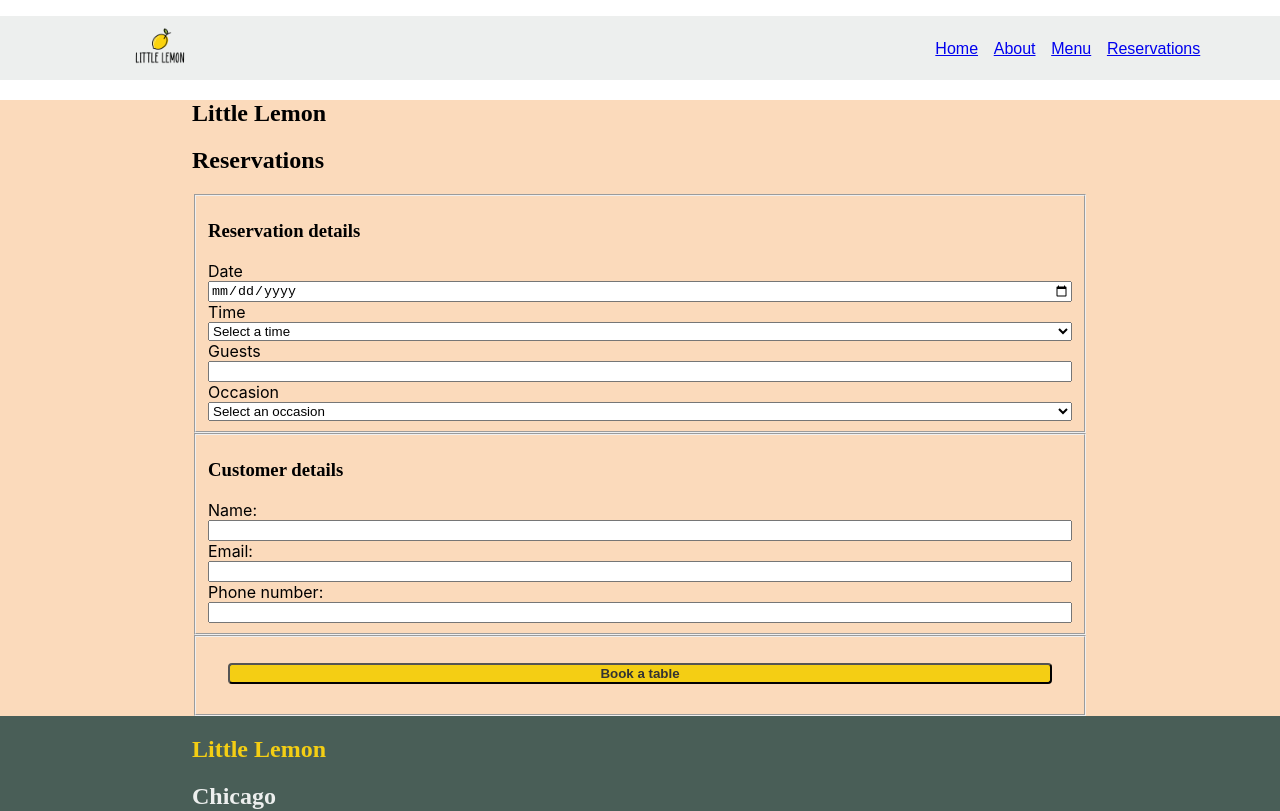
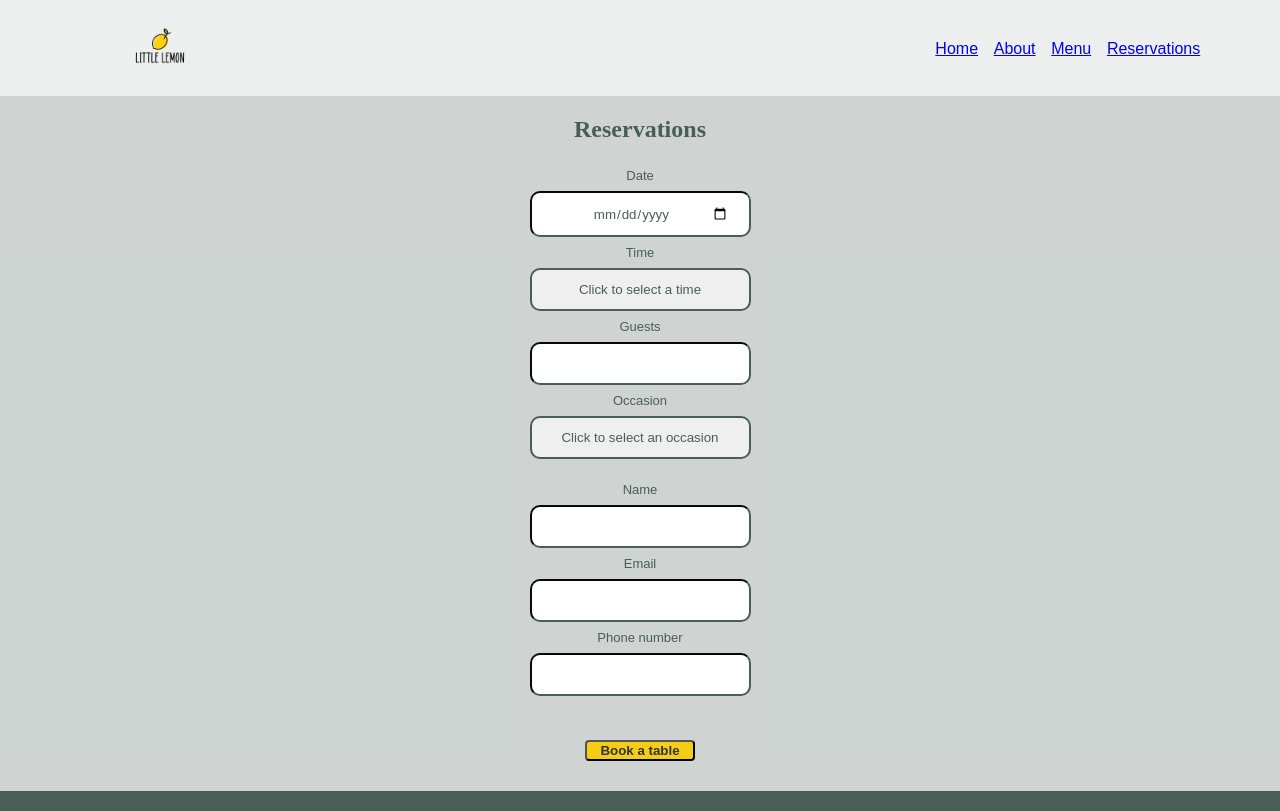
Before and after one commit to karolynegomes/my-final-project, a React (Create React App) app: page /Reservations in a window 1280 px wide. Shown: the top 811 px of the page. Built offline with nearby package versions, Linux system fonts and the light colour scheme.

Commit message:
More CSS

```diff
--- a/src/App.css
+++ b/src/App.css
@@ -157,10 +157,73 @@ form > fieldset {
 }
 
 .reservations {
-  background-color: #FBDABB;
+  background-color: #495e5743;
 }
 
 .reservations > div {
   margin-left: 15%;
   margin-right: 15%;
 }
+
+.reservations > .form-div {
+  display: flex;
+  flex-direction: column;
+  align-items: center;
+}
+
+input {
+  font-family: sans-serif;
+  color: #495E57;
+  width: 100%;
+  padding: 12px 20px;
+  margin: 8px 0;
+  box-sizing: border-box;
+  border-width: 2px;
+  border-color: #495E57;
+  border-radius: 10px;
+  text-align: center;
+}
+
+select {
+  font-family: sans-serif;
+  color: #495E57;
+  width: 100%;
+  padding: 12px 20px;
+  margin: 8px 0;
+  box-sizing: border-box;
+  border-width: 2px;
+  border-color: #495E57;
+  border-radius: 10px;
+  -moz-appearance: none; /* Firefox */
+  -webkit-appearance: none; /* Safari and Chrome */
+  appearance: none;
+  text-align: center;
+}
+
+label {
+  font-family: sans-serif;
+  font-size: small;
+  color: #495E57;
+}
+
+fieldset {
+  display: flex;
+  align-items: center;
+  border: 0;
+}
+
+
+@media screen and (max-width: 375px) {
+  .herosection-photo {
+    display: none;
+  }}
+/*
+@media screen and (max-width: 768px) {
+  img {
+    display: none;
+  }}
+
+@media screen and (max-width: 1024px) {
+  img {
+    display: none;
+  }}*/
--- a/src/components/About.js
+++ b/src/components/About.js
@@ -3,7 +3,7 @@ import Restaurant from './icons_assets/Mario and Adrian A.jpg'
 
 function About () {
     return (
-        <section className='About'>
+        <section className='About' style={{display: 'flex'}}>
             <div>
                 <h1 style={{color: "#495E57", fontSize: 25}}>About</h1>
                 <div style={{display: 'flex', justifyContent: 'space-between', alignItems: 'center', margin: 30}}>
--- a/src/components/BookForm.js
+++ b/src/components/BookForm.js
@@ -9,15 +9,15 @@ function BookForm () {
     const [date, setDate] = useState("");
     const [guests, setGuests] = useState("");
     const [occasion, setOccasion] = useState([
-        'Select an occasion',
+        'Click to select an occasion',
         'Birthday',
         'Anniversary',
         'Engagement',
         'Other',
+
     ]);
-
     const [availableTimes, setAvailableTimes] = useState([
-        'Select a time',
+        'Click to select a time',
         '12:00-13:00',
         '13:00-14:00',
         '14:00-15:00',
@@ -34,7 +34,6 @@ function BookForm () {
         setEmail("");
         setPhone("");
         setDate("");
-        setAvailableTimes("");
         setGuests("");
         setOccasion("");
     }
@@ -44,7 +43,6 @@ function BookForm () {
         <div>
             <form onSubmit={handleSubmit}>
                 <fieldset>
-                    <h3>Reservation details</h3>
                     <label htmlFor="date">Date</label>
                     <input id="date" type="date" value={date} onChange={(e)=>setDate(e.target.value)} required/>
                     <label htmlFor="time">Time</label>
@@ -67,12 +65,11 @@ function BookForm () {
                     </select>
                 </fieldset>
                 <fieldset>
-                    <h3>Customer details</h3>
-                    <label htmlFor="name">Name:</label>
+                    <label htmlFor="name">Name</label>
                     <input value={name} id="name" onChange={(e)=>setName(e.target.value)} required/>
-                    <label htmlFor="email">Email:</label>
+                    <label htmlFor="email">Email</label>
                     <input value={email} id="email" onChange={(e)=>setEmail(e.target.value)} required/>
-                    <label htmlFor="phonenumber">Phone number:</label>
+                    <label htmlFor="phonenumber">Phone number</label>
                     <input value={phone} id="phonenumber" onChange={(e)=>setPhone(e.target.value)}/>
                 </fieldset>
                 <fieldset>
--- a/src/components/Button.js
+++ b/src/components/Button.js
@@ -2,7 +2,7 @@ import React from "react";
 
 function Button (props) {
     return (
-        <button style={{borderRadius: 4, backgroundColor: '#F4CE14',fontFamily: 'sans-serif',color: '#333333', maxHeight: 21, margin:20}}><b>{props.text}</b></button>
+        <button style={{borderRadius: 4, backgroundColor: '#F4CE14', fontFamily: 'sans-serif', color: '#333333', maxHeight: 21, minHeight: 21, maxWidth: 110, minWidth: 110, margin:20}}><b>{props.text}</b></button>
     )
 }
 
--- a/src/components/HeroSection.js
+++ b/src/components/HeroSection.js
@@ -4,7 +4,7 @@ import Button from './Button';
 
 function HeroSection () {
     return (
-        <section className='HeroSection'>
+        <section className='HeroSection' style={{display: 'flex', flexDirection: 'column'}}>
             <div>
                 <h1 style={{color: "#F4CE14"}}>Little Lemon</h1>
                 <h2 style={{color: "#EDEFEE"}}>Chicago</h2>
@@ -18,7 +18,7 @@ function HeroSection () {
                     </p>
                     <Button text={'Book a table'}></Button>
                 </div >
-                <img src={require('./restauranfood.jpg')} style={{maxWidth: 150, margin:50}}/>
+                <img className='herosection-photo' src={require('./restauranfood.jpg')} style={{maxWidth: 150, margin:50}}/>
                 </div>
             </div>
         </section>
--- a/src/components/Home.js
+++ /dev/null
@@ -1,9 +0,0 @@
-import React from "react";
-
-function Home () {
-    return (
-        <h1></h1>
-    )
-}
-
-export default Home;
--- a/src/components/Nav.js
+++ b/src/components/Nav.js
@@ -1,13 +1,13 @@
 import React from 'react';import {Link} from 'react-router-dom';
 import {Routes, Route} from 'react-router-dom';
-import Home from './Home';
+import Main from './Main';
 import About from './About';
 import Menu from './Menu';
 import Reservations from './Reservations';
 
 function Nav () {
     return (
-    <div>
+    <div style={{display: 'flex', flexDirection: 'column'}}>
         <nav>
                 <ul>
                     <li><Link to="/" className="nav-item"><img className="logo" src={require ('./logo.png')} alt='logo'/></Link></li>
@@ -18,7 +18,7 @@ function Nav () {
                 </ul>
         </nav>
         <Routes>
-        <Route path="/" element= {<Home/>}/>
+        <Route path="/" element= {<Main/>}/>
         <Route path="/About" element= {<About/>}/>
         <Route path="/Menu" element= {<Menu/>}/>
         <Route path="/Reservations" element= {<Reservations/>}/>
--- a/src/components/Reservations.js
+++ b/src/components/Reservations.js
@@ -4,9 +4,8 @@ import BookForm from './BookForm';
 function Reservations () {
     return (
         <section className="reservations">
-            <div>
-                <h1>Little Lemon</h1>
-                <h2>Reservations</h2>
+            <div className="form-div">
+                <h2 style={{color: '#495E57'}}>Reservations</h2>
                 <BookForm></BookForm>
             </div>
         </section>
```
